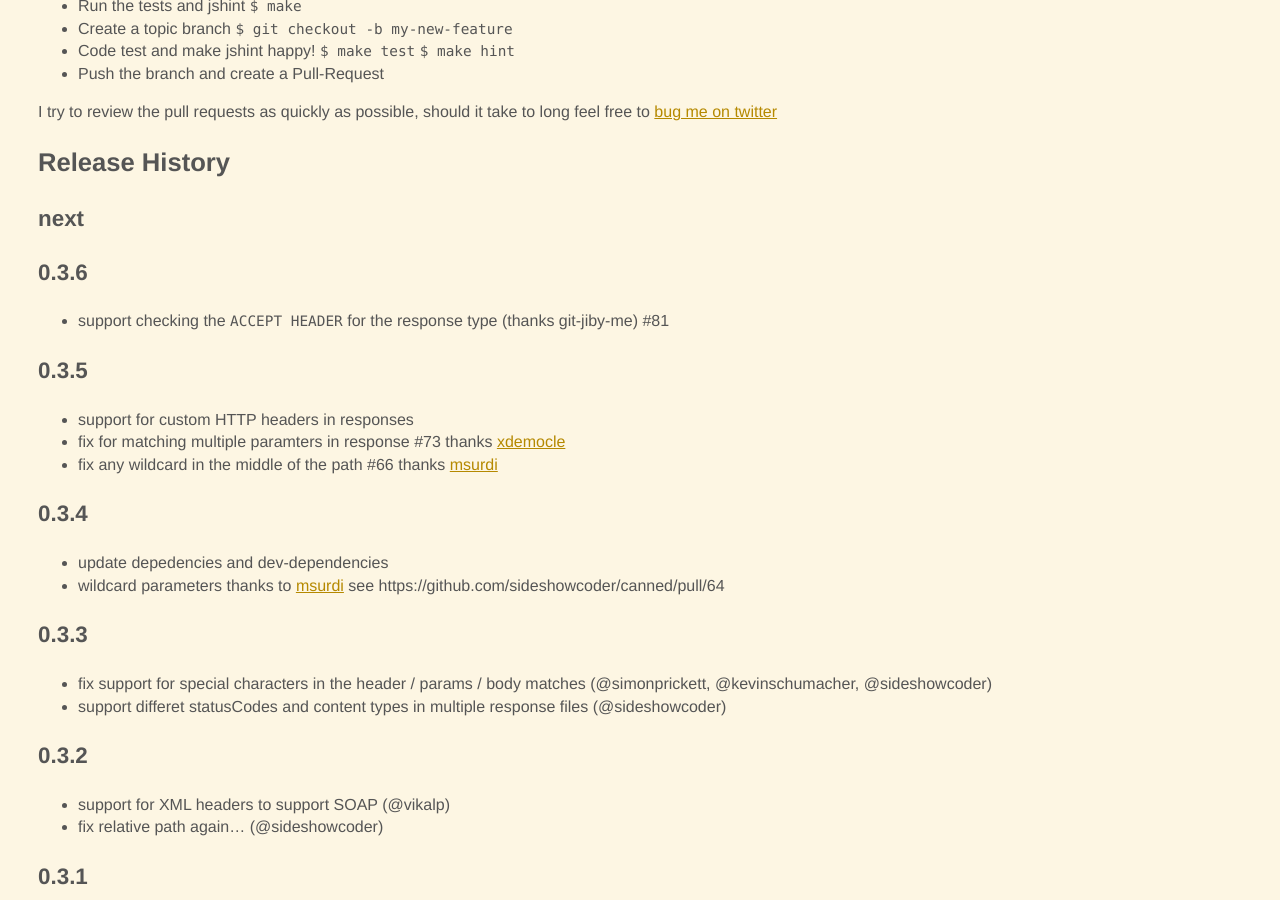
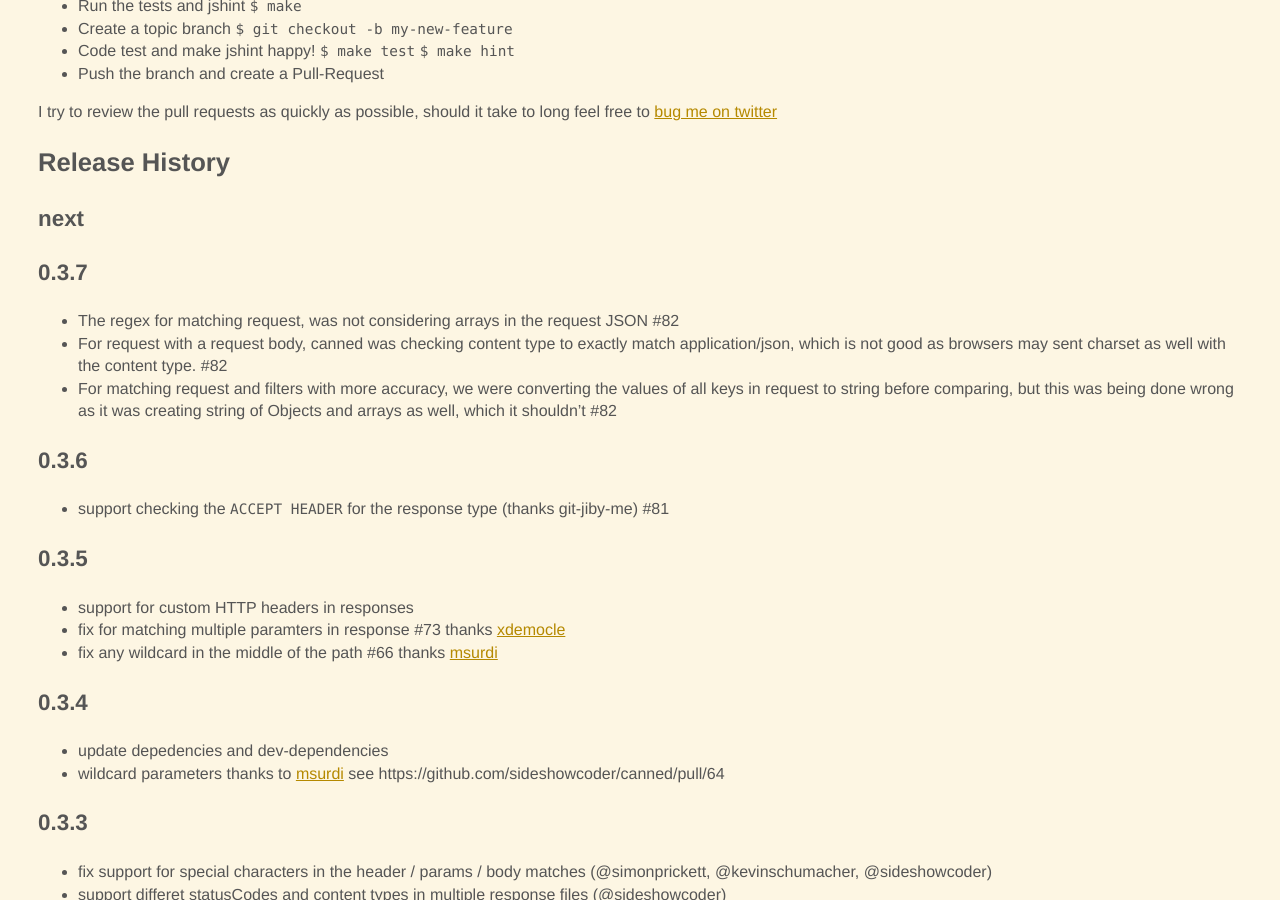
Before and after one commit to sideshowcoder/canned, a Jekyll site: the page built from index.md, in a window 1280 px wide and 900 px high, scrolled down 6433 px. Built offline with Jekyll 4.4.1, drawn with Linux system fonts in a browser that asks for light colours; Markdown is read by kramdown in place of the engine named in the settings.

Commit message:
updated docs

```diff
--- a/index.md
+++ b/index.md
@@ -296,8 +296,18 @@ feel free to [bug me on twitter](https://twitter.com/ischi)
 
 Release History
 ---------------
+### next
 
-### next
+### 0.3.7
+* The regex for matching request, was not considering arrays in the request JSON
+  #82
+* For request with a request body, canned was checking content type to exactly
+  match application/json, which is not good as browsers may sent charset as well
+  with the content type. #82
+* For matching request and filters with more accuracy, we were converting the
+  values of all keys in request to string before comparing, but this was being
+  done wrong as it was creating string of Objects and arrays as well, which it
+  shouldn’t #82
 
 ### 0.3.6
 * support checking the `ACCEPT HEADER` for the response type (thanks git-jiby-me) #81
```
